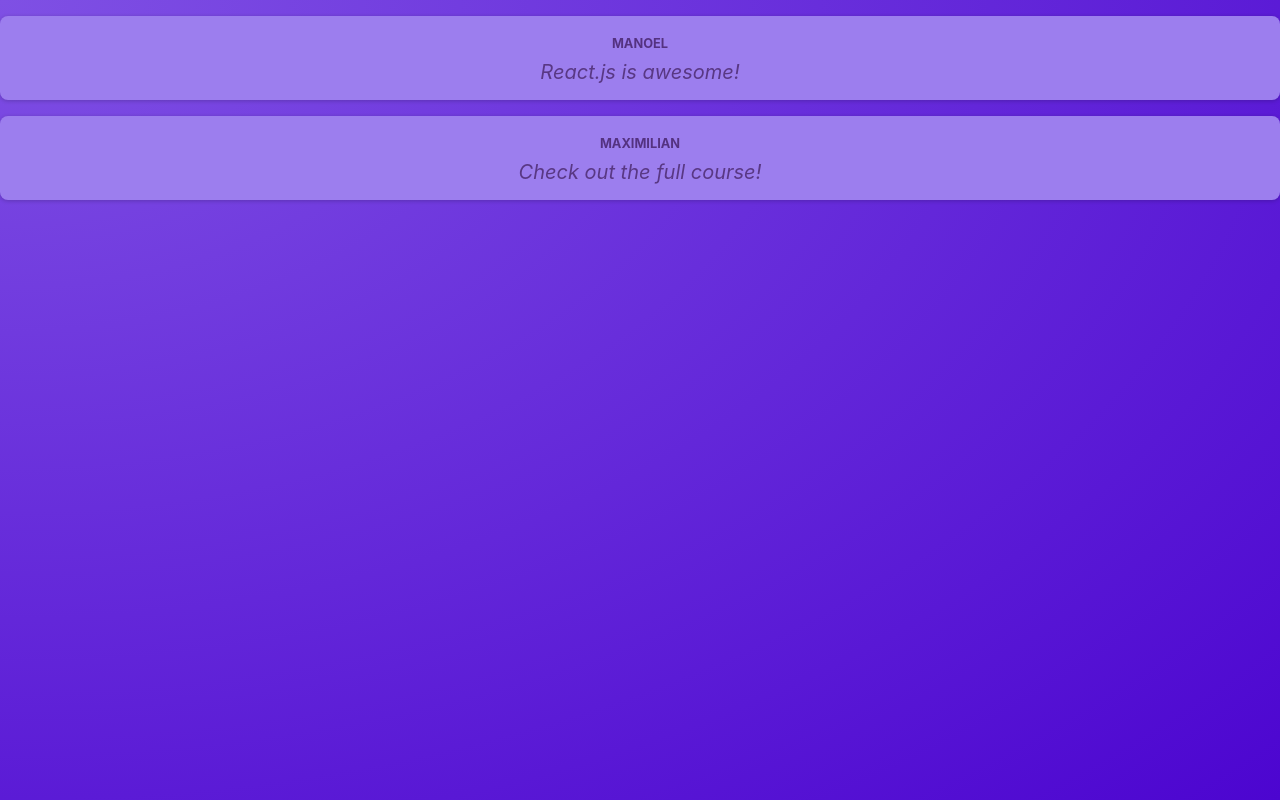
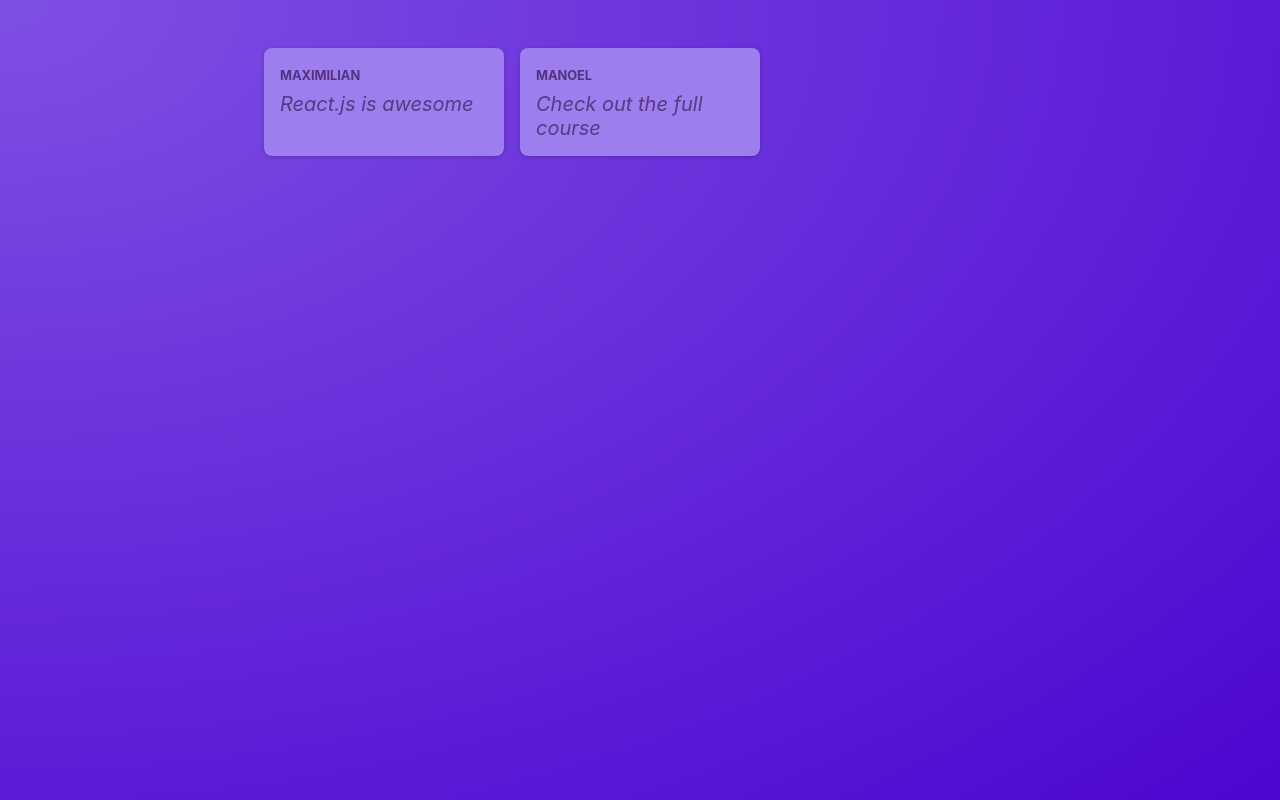
Before and after one commit to manoelsslima/rtcg-react-crash-course, a React (Vite) app: page / in a window 1280 px wide. Built offline with nearby package versions, Linux system fonts and the light colour scheme.

Commit message:
feat: exercise and another component

```diff
--- a/src/App.jsx
+++ b/src/App.jsx
@@ -1,10 +1,11 @@
-import Post from "./components/Post";
+import PostList from "./components/PostsList";
+
+// const list = [{nome:"manoel", texto:"React.js é legal"}, {nome:"Maximilian", texto:"Confira o novo curso"}];
 
 function App() {
   return (
     <main>
-      <Post author="Manoel" body="React.js is awesome!" />
-      <Post author="Maximilian" body="Check out the full course!" />
+      <PostList />
     </main>
   );
 }
--- a/src/components/Post.jsx
+++ b/src/components/Post.jsx
@@ -3,10 +3,10 @@ import classes from "./Post.module.css";
 function Post(props) {
   // use classes as props
   return (
-    <div className={classes.post}>
+    <li className={classes.post}>
       <p className={classes.author}>{props.author}</p>
       <p className={classes.text}>{props.body}</p>
-    </div>
+    </li>
   );
 }
 
--- /dev/null
+++ b/src/components/PostsList.jsx
@@ -0,0 +1,15 @@
+import Post from "./Post";
+import classes from './PostsList.module.css';
+
+function PostList() {
+    return (
+      <>
+        <ul className={classes.posts}>
+            <Post author="Maximilian" body="React.js is awesome" />
+            <Post author="Manoel" body="Check out the full course" />
+        </ul>
+      </>
+    );
+}
+
+export default PostList;
--- /dev/null
+++ b/src/components/PostsList.module.css
@@ -0,0 +1,10 @@
+.posts {
+  list-style: none;
+  max-width: 50rem;
+  margin: 1rem auto;
+  padding: 1rem 0;
+  display: grid;
+  gap: 1rem;
+  grid-template-columns: repeat(3, 30%);
+  justify-content: center;
+}
--- a/src/index.css
+++ b/src/index.css
@@ -18,6 +18,5 @@
 
 body {
   margin: 0;
-  text-align: center;
   color: #e6ddf9;
 }
```
